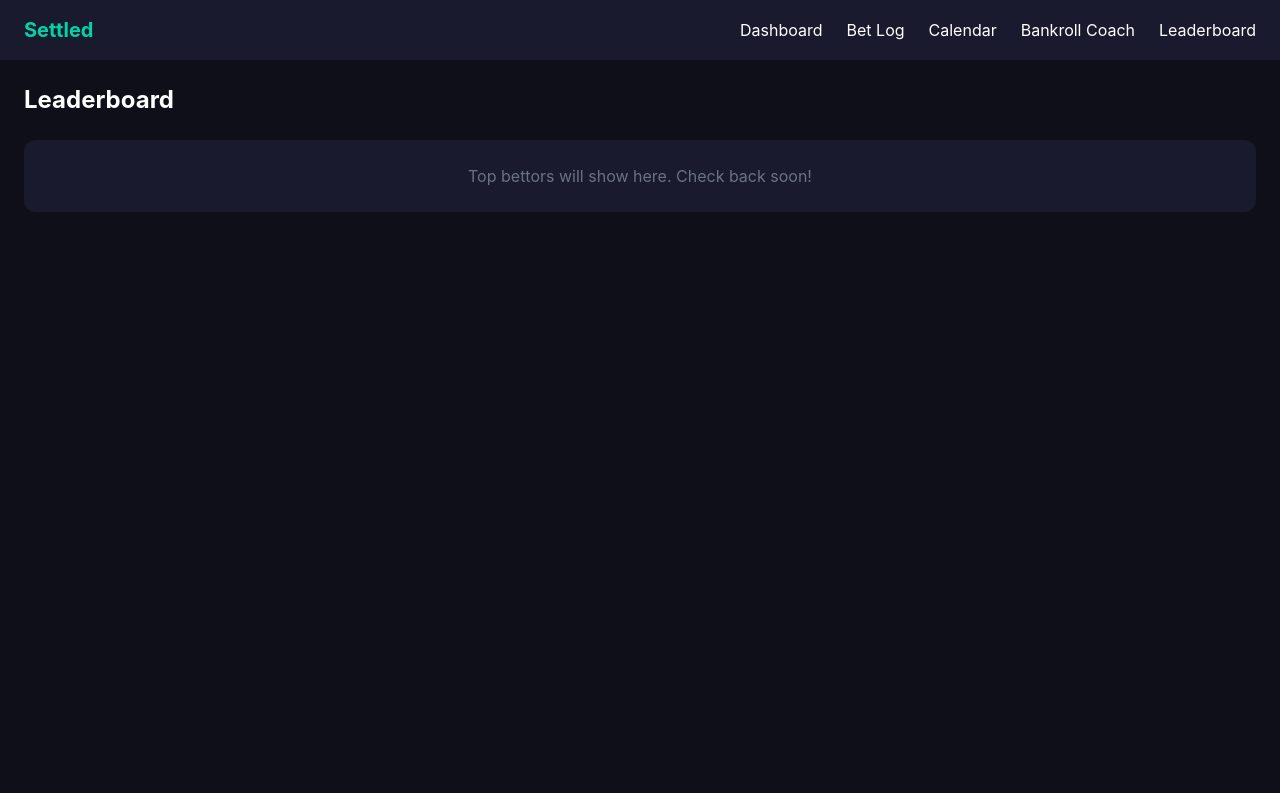
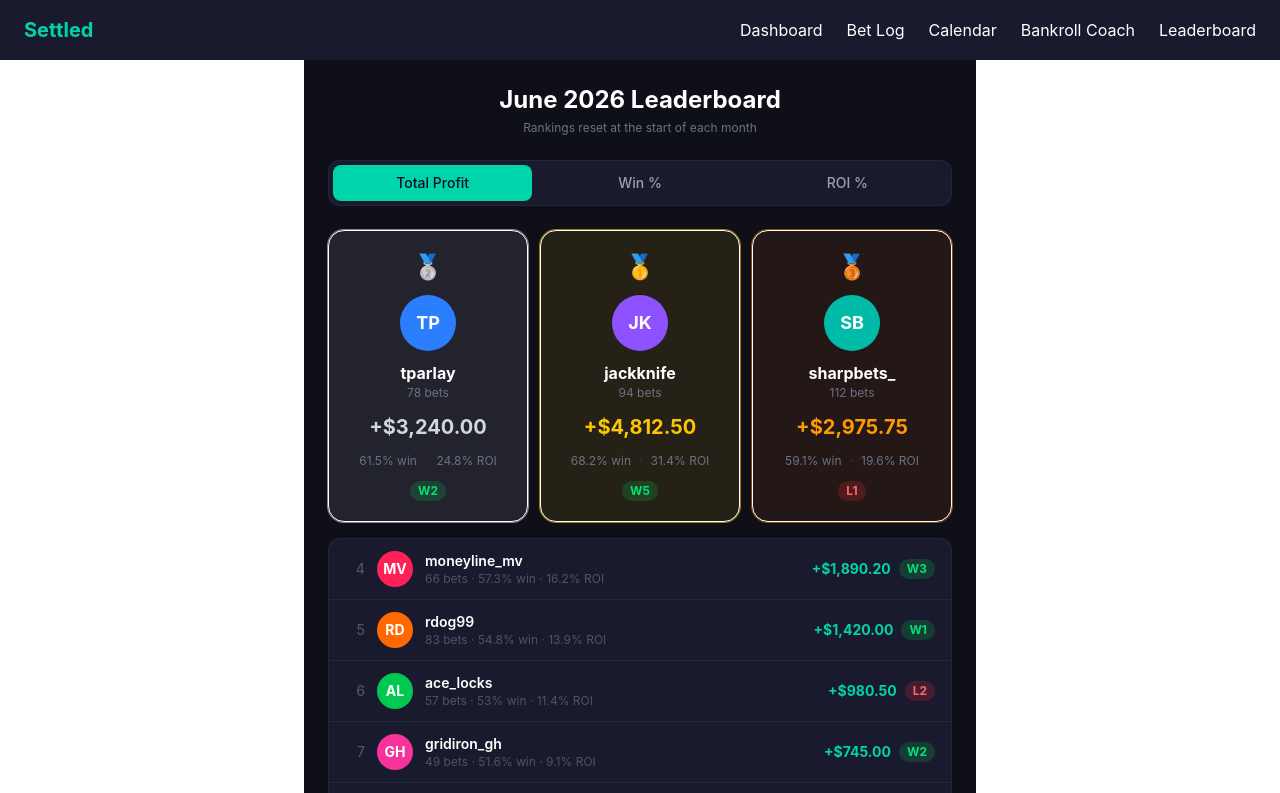
Before and after one commit to brennenbru/Settled, a React (Vite) app: page /leaderboard in a window 1280 px wide. Shown: the top 793 px of the page. Built offline with nearby package versions, Linux system fonts and the light colour scheme.

Commit message:
build out leaderboard page with dummy data and filters

```diff
--- a/src/pages/Leaderboard.jsx
+++ b/src/pages/Leaderboard.jsx
@@ -1,9 +1,178 @@
+import { useState } from 'react'
+import { Link } from 'react-router-dom'
+
+const BETTORS = [
+  { id: 1,  initials: 'JK', username: 'jackknife',    profit: 4812.50, winPct: 68.2, roi: 31.4, bets: 94,  streak: 'W5' },
+  { id: 2,  initials: 'TP', username: 'tparlay',      profit: 3240.00, winPct: 61.5, roi: 24.8, bets: 78,  streak: 'W2' },
+  { id: 3,  initials: 'SB', username: 'sharpbets_',   profit: 2975.75, winPct: 59.1, roi: 19.6, bets: 112, streak: 'L1' },
+  { id: 4,  initials: 'MV', username: 'moneyline_mv', profit: 1890.20, winPct: 57.3, roi: 16.2, bets: 66,  streak: 'W3' },
+  { id: 5,  initials: 'RD', username: 'rdog99',       profit: 1420.00, winPct: 54.8, roi: 13.9, bets: 83,  streak: 'W1' },
+  { id: 6,  initials: 'AL', username: 'ace_locks',    profit:  980.50, winPct: 53.0, roi: 11.4, bets: 57,  streak: 'L2' },
+  { id: 7,  initials: 'GH', username: 'gridiron_gh',  profit:  745.00, winPct: 51.6, roi:  9.1, bets: 49,  streak: 'W2' },
+  { id: 8,  initials: 'KW', username: 'kwager',       profit:  510.75, winPct: 50.4, roi:  6.8, bets: 71,  streak: 'L1' },
+  { id: 9,  initials: 'NB', username: 'nbets22',      profit:  280.00, winPct: 48.9, roi:  4.2, bets: 45,  streak: 'L3' },
+  { id: 10, initials: 'ZP', username: 'zpicks',       profit:   95.25, winPct: 47.1, roi:  1.6, bets: 38,  streak: 'W1' },
+]
+
+const FILTERS = [
+  { key: 'profit',  label: 'Total Profit' },
+  { key: 'winPct',  label: 'Win %' },
+  { key: 'roi',     label: 'ROI %' },
+]
+
+const PODIUM = {
+  1: { label: '1st', ring: 'ring-yellow-400/60',  bg: 'bg-yellow-400/10', text: 'text-yellow-400',  medal: '🥇' },
+  2: { label: '2nd', ring: 'ring-gray-300/60',    bg: 'bg-gray-300/10',   text: 'text-gray-300',    medal: '🥈' },
+  3: { label: '3rd', ring: 'ring-amber-600/60',   bg: 'bg-amber-600/10',  text: 'text-amber-500',   medal: '🥉' },
+}
+
+const AVATAR_COLORS = [
+  'bg-violet-500', 'bg-blue-500', 'bg-teal-500', 'bg-rose-500',
+  'bg-orange-500', 'bg-green-500', 'bg-pink-500', 'bg-indigo-500',
+  'bg-cyan-500',   'bg-red-500',
+]
+
+function sorted(list, key) {
+  return [...list].sort((a, b) => b[key] - a[key])
+}
+
+function StreakBadge({ streak }) {
+  const isWin = streak.startsWith('W')
+  return (
+    <span className={`text-xs font-bold px-2 py-0.5 rounded-full ${isWin ? 'bg-green-500/20 text-green-400' : 'bg-red-500/20 text-red-400'}`}>
+      {streak}
+    </span>
+  )
+}
+
+function Avatar({ initials, index, size = 'md' }) {
+  const sz = size === 'lg' ? 'w-14 h-14 text-lg' : 'w-9 h-9 text-sm'
+  return (
+    <div className={`${sz} rounded-full ${AVATAR_COLORS[index % AVATAR_COLORS.length]} flex items-center justify-center font-bold text-white shrink-0`}>
+      {initials}
+    </div>
+  )
+}
+
+function PodiumCard({ bettor, rank, index, sortKey }) {
+  const style = PODIUM[rank]
+  const statValue =
+    sortKey === 'profit' ? `+$${bettor.profit.toLocaleString('en-US', { minimumFractionDigits: 2 })}` :
+    sortKey === 'winPct' ? `${bettor.winPct}%` :
+    `${bettor.roi}%`
+
+  return (
+    <div className={`relative bg-[#1a1a2e] rounded-2xl p-5 border ${style.bg} ring-1 ${style.ring} flex flex-col items-center text-center gap-3`}>
+      <span className="text-2xl">{style.medal}</span>
+      <Avatar initials={bettor.initials} index={index} size="lg" />
+      <div>
+        <p className="font-bold text-white text-base leading-tight">{bettor.username}</p>
+        <p className="text-gray-500 text-xs mt-0.5">{bettor.bets} bets</p>
+      </div>
+      <p className={`text-xl font-bold ${style.text}`}>{statValue}</p>
+      <div className="flex items-center gap-2 flex-wrap justify-center">
+        <span className="text-gray-500 text-xs">{bettor.winPct}% win</span>
+        <span className="text-gray-700 text-xs">·</span>
+        <span className="text-gray-500 text-xs">{bettor.roi}% ROI</span>
+      </div>
+      <StreakBadge streak={bettor.streak} />
+    </div>
+  )
+}
+
+function ListRow({ bettor, rank, index, sortKey }) {
+  const statValue =
+    sortKey === 'profit' ? `+$${bettor.profit.toLocaleString('en-US', { minimumFractionDigits: 2 })}` :
+    sortKey === 'winPct' ? `${bettor.winPct}%` :
+    `${bettor.roi}%`
+
+  return (
+    <div className="flex items-center gap-3 px-4 py-3 border-b border-white/5 last:border-0">
+      <span className="text-gray-600 text-sm font-medium w-5 shrink-0 text-right">{rank}</span>
+      <Avatar initials={bettor.initials} index={index} />
+      <div className="flex-1 min-w-0">
+        <p className="text-white text-sm font-semibold truncate">{bettor.username}</p>
+        <p className="text-gray-600 text-xs">{bettor.bets} bets · {bettor.winPct}% win · {bettor.roi}% ROI</p>
+      </div>
+      <div className="flex items-center gap-2 shrink-0">
+        <span className="text-[#00d4aa] text-sm font-bold hidden sm:block">{statValue}</span>
+        <StreakBadge streak={bettor.streak} />
+      </div>
+    </div>
+  )
+}
+
 function Leaderboard() {
+  const [filter, setFilter] = useState('profit')
+  const ranked = sorted(BETTORS, filter)
+  const podium = ranked.slice(0, 3)
+  const rest = ranked.slice(3)
+
+  const now = new Date()
+  const monthLabel = now.toLocaleString('default', { month: 'long', year: 'numeric' })
+
   return (
-    <div className="min-h-screen bg-[#0f0f1a] text-white p-6">
-      <h1 className="text-2xl font-bold mb-6">Leaderboard</h1>
-      <div className="bg-[#1a1a2e] rounded-xl p-6">
-        <p className="text-gray-500 text-center">Top bettors will show here. Check back soon!</p>
+    <div className="min-h-screen bg-[#0f0f1a] text-white p-4 md:p-6 max-w-2xl mx-auto">
+      {/* Header */}
+      <div className="text-center mb-6">
+        <h1 className="text-2xl font-bold">{monthLabel} Leaderboard</h1>
+        <p className="text-gray-500 text-xs mt-1">Rankings reset at the start of each month</p>
+      </div>
+
+      {/* Filter tabs */}
+      <div className="flex gap-2 bg-[#1a1a2e] p-1 rounded-xl mb-6 border border-white/5">
+        {FILTERS.map(f => (
+          <button
+            key={f.key}
+            onClick={() => setFilter(f.key)}
+            className={`flex-1 py-2 rounded-lg text-sm font-medium transition-all ${
+              filter === f.key
+                ? 'bg-[#00d4aa] text-[#0f0f1a]'
+                : 'text-gray-400 hover:text-white'
+            }`}
+          >
+            {f.label}
+          </button>
+        ))}
+      </div>
+
+      {/* Podium — silver left, gold center, bronze right on md+ */}
+      <div className="grid grid-cols-1 sm:grid-cols-3 gap-3 mb-4">
+        {/* On sm+: reorder so gold is center. Use order utilities. */}
+        <div className="order-2 sm:order-1">
+          <PodiumCard bettor={podium[1]} rank={2} index={BETTORS.indexOf(podium[1])} sortKey={filter} />
+        </div>
+        <div className="order-1 sm:order-2">
+          <PodiumCard bettor={podium[0]} rank={1} index={BETTORS.indexOf(podium[0])} sortKey={filter} />
+        </div>
+        <div className="order-3">
+          <PodiumCard bettor={podium[2]} rank={3} index={BETTORS.indexOf(podium[2])} sortKey={filter} />
+        </div>
+      </div>
+
+      {/* Ranked list 4–10 */}
+      <div className="bg-[#1a1a2e] rounded-xl border border-white/5 mb-4">
+        {rest.map((bettor, i) => (
+          <ListRow
+            key={bettor.id}
+            bettor={bettor}
+            rank={i + 4}
+            index={BETTORS.indexOf(bettor)}
+            sortKey={filter}
+          />
+        ))}
+      </div>
+
+      {/* CTA banner */}
+      <div className="bg-[#1a1a2e] rounded-xl border border-[#00d4aa]/20 p-5 text-center">
+        <p className="text-white font-semibold mb-1">Think you can top the leaderboard?</p>
+        <p className="text-gray-500 text-sm mb-4">Start logging your bets and climb the ranks.</p>
+        <Link
+          to="/betlog"
+          className="inline-block bg-[#00d4aa] text-[#0f0f1a] font-bold px-6 py-2.5 rounded-xl text-sm hover:bg-[#00bfa0] transition-colors"
+        >
+          Start Logging Bets
+        </Link>
       </div>
     </div>
   )
```
